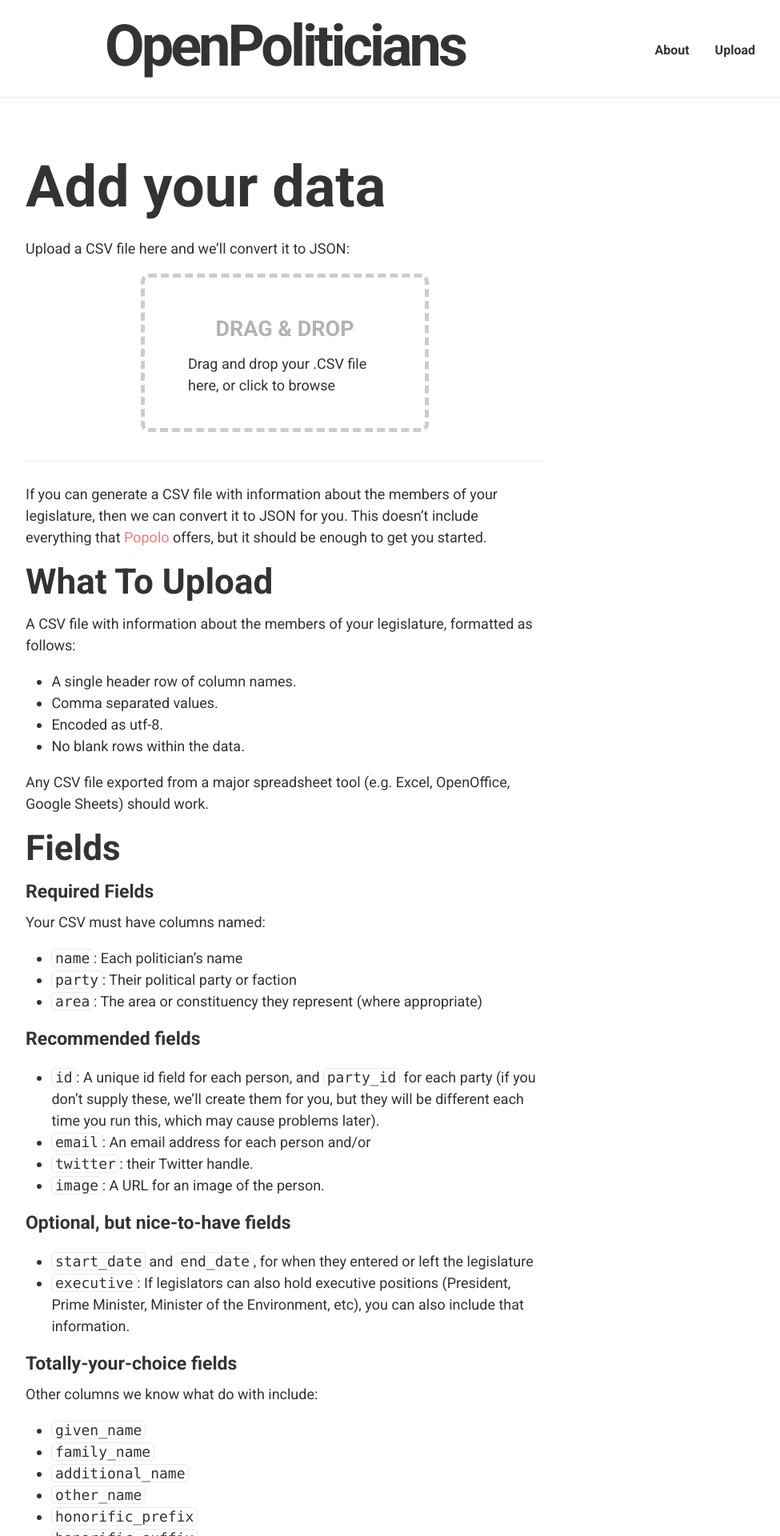
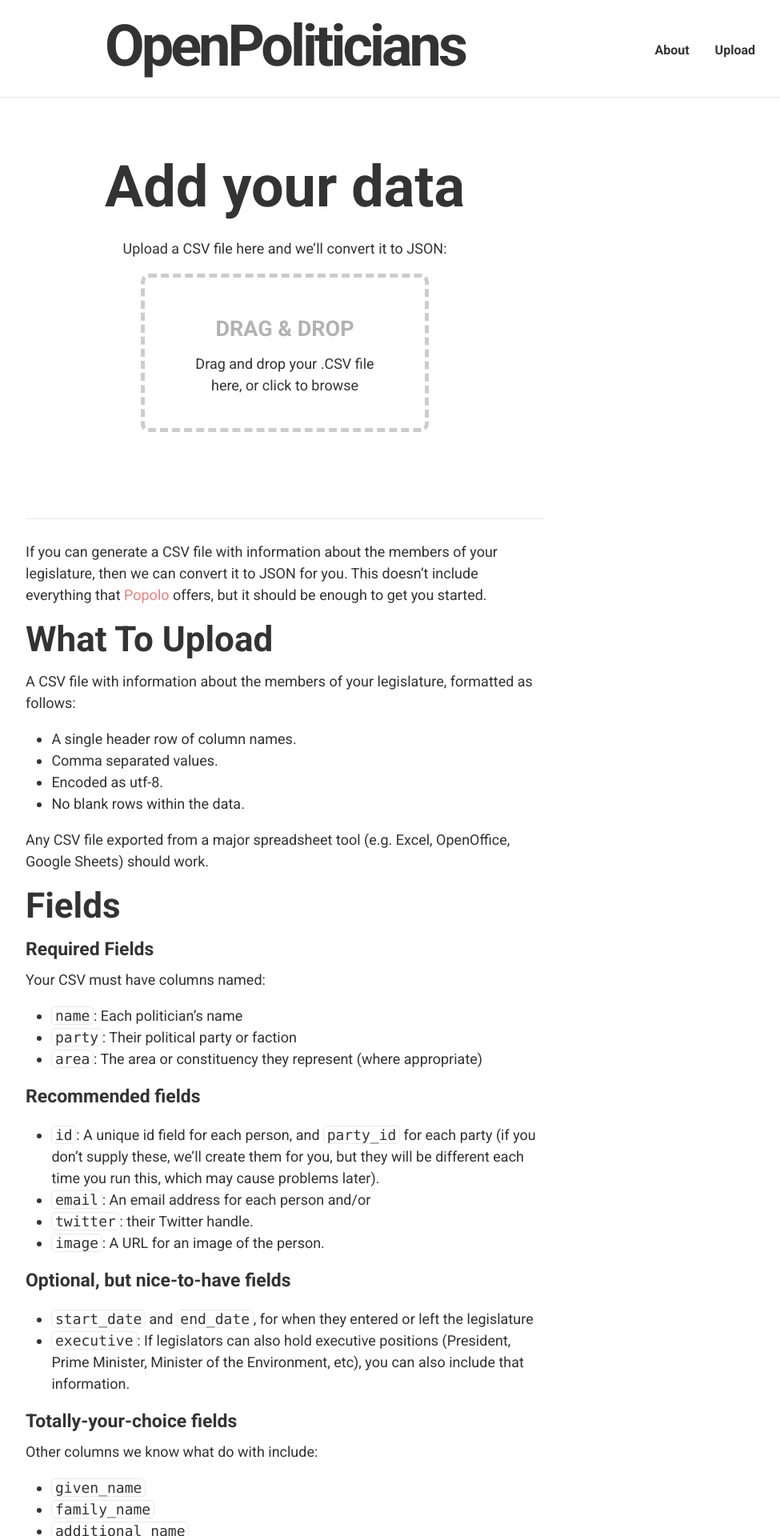
Before and after one commit to everypolitician/everypolitician, a Jekyll site: the page built from upload.md, in a window 1280 px wide. Shown: the top 1920 px of the page at 80% size, without its empty margins (284-1259 px from the left). Built offline with Jekyll 4.4.1, drawn with Linux system fonts in a browser that asks for light colours.

Commit message:
Upload page now has tweaked layout, and better use of space

```diff
--- a/_sass/_upload.scss
+++ b/_sass/_upload.scss
@@ -1,6 +1,13 @@
 .add-heading {
     margin-top: 2em;
     text-align: center;
+}
+
+.add-your-data-area {
+    text-align: center;
+    .standard-page-wrapper {
+        padding-bottom: 0;
+    }
 }
 
 .upload-area {
@@ -79,3 +86,41 @@
     @include vendor-prefix(border-bottom-right-radius, 0);
     margin-bottom: 1em;
 }
+
+.popit-submit-area {
+    margin-top: 3em;
+    @extend .layout-equal-columns;
+    h1 {
+        text-align: center;
+        margin-bottom: 0.75em;
+    }
+}
+
+.popit-submit-form {
+    background-color: $colour_off_white;
+    padding: 1em;
+    @include vendor-prefix(border-radius, $border-radius);
+    label {
+        display: block;
+        margin-bottom: 0.5em;
+    }
+    select {
+        -webkit-appearance: none;
+           -moz-appearance: none;
+                appearance: none;
+        padding: 0.7em 1em;
+        border: 1px solid $colour_borders;
+        background-color: #fff;
+        position: relative;
+        min-width: 20em;
+        background-image: url('../assets/img/arrow-pointing-down.png');
+        background-repeat: no-repeat;
+        background-position: 97% 50%;
+    }
+}
+
+
+.json-preview-area {
+    max-height: 55em;
+    overflow-y: scroll;
+}
--- a/upload.md
+++ b/upload.md
@@ -5,24 +5,29 @@
 ---
 <div class="container">
 
-  <div class="standard-page-wrapper">
 
-    <div id="add-your-data-area">
-      <h1>Add your data</h1>
-      <p>Upload a CSV file here and we’ll convert it to JSON:</p>
-      <div class="upload-area">
-        <form action="{{ site.csv_to_popolo_url }}" class="dropzone uploader" id="my-awesome-dropzone">
-          <p class="drag-and-drop"> Drag &amp; Drop </p>
-          <div class="fallback">
-            <input name="csv" type="file" multiple />
-          </div>
-        </form>
-        <div class="preview-area dropzone-previews"></div>
+    <div id="add-your-data-area" class="add-your-data-area">
+      <div class="standard-page-wrapper">
+        <h1>Add your data</h1>
+        <p>Upload a CSV file here and we’ll convert it to JSON:</p>
+        <div class="upload-area">
+          <form action="{{ site.csv_to_popolo_url }}" class="dropzone uploader" id="my-awesome-dropzone">
+            <p class="drag-and-drop"> Drag &amp; Drop </p>
+            <div class="fallback">
+              <input name="csv" type="file" multiple />
+            </div>
+          </form>
+          <div class="preview-area dropzone-previews"></div>
+        </div>
       </div>
-    </div>
 
-    <div id="popit-submit-area">
+      <div id="popit-submit-errors"></div>
+      </div>
+
+    <div id="popit-submit-area" class="popit-submit-area">
       <h1>Here’s your JSON</h1>
+      <div class="first-column">
+
       <p>In the box below you’ll find the Popolo format JSON we generated from your CSV.</p>
       <p>If something went wrong, just <a href="/upload">reload this page</a> and try again.</p>
       <h2 class="tertiary-heading">Add to PopIt</h2>
@@ -58,20 +63,22 @@
       </div>
 
       <br clear="all" />
-      <form id="popit-submit-form">
+      <form id="popit-submit-form" class="popit-submit-form">
+        <label for="input_instance">Choose a PopIt</label>
         <select id="input_instance" name="instance" class="popit-name-form-field" required="required">
         </select>
-        <button type="submit" class="button button--secondary popit-upload-button">Upload to PopIt</button>
+        <button type="submit" class="button button--secondary">Upload to PopIt</button>
       </form>
+      </div><!--
 
-      <div id="popit-submit-errors"></div>
-
-      <div id="json-preview-area">
-        <pre> </pre>
+      --><div class="second-column">
+        <div id="json-preview-area">
+          <pre> </pre>
+        </div>
       </div>
-
     </div>
 
+  <div class="standard-page-wrapper">
     <div id="polling-area">
       <h1>Uploading</h1>
       <p>We’re uploading your data to
```
Also changed, not shown: assets/img/arrow-pointing-down.png (added).
